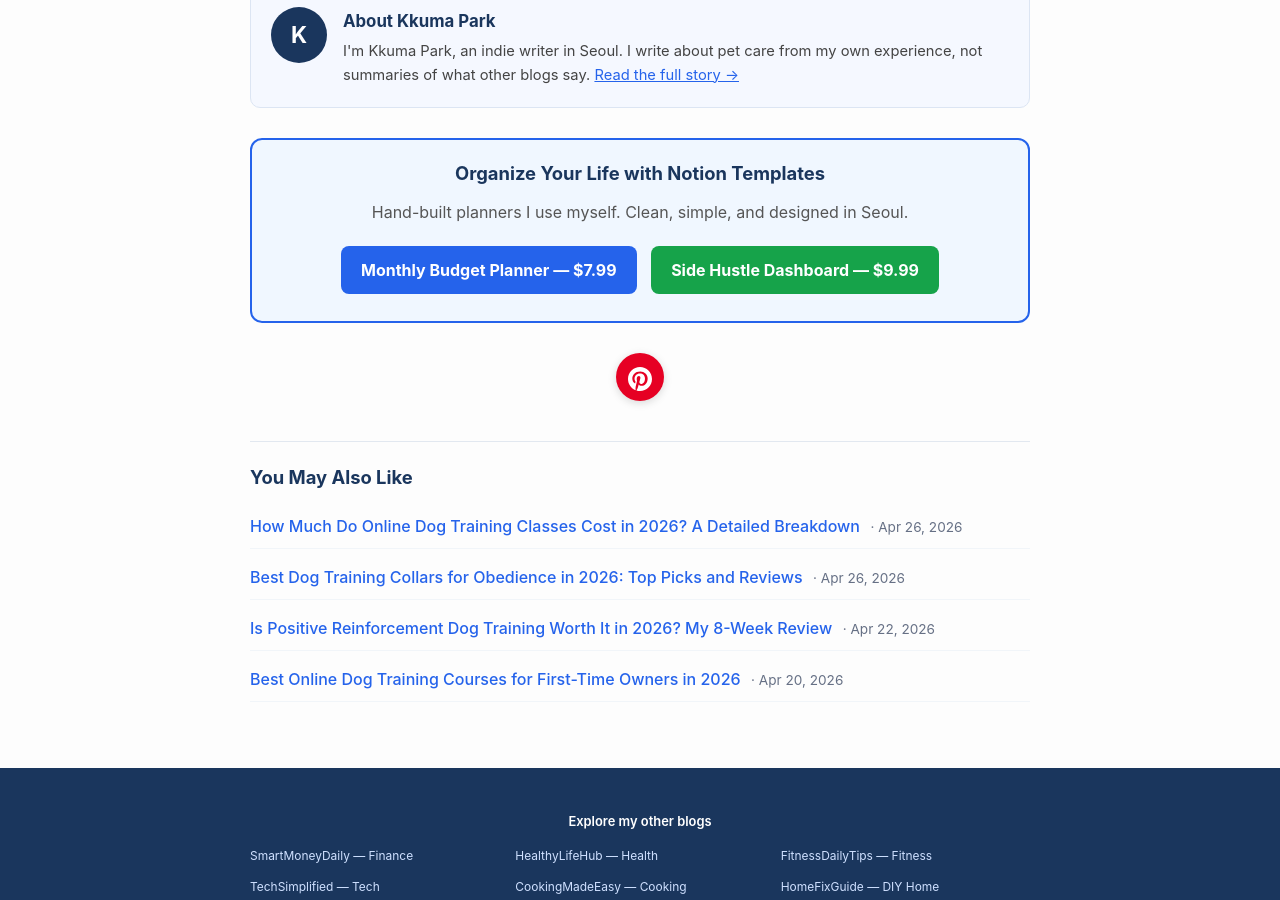
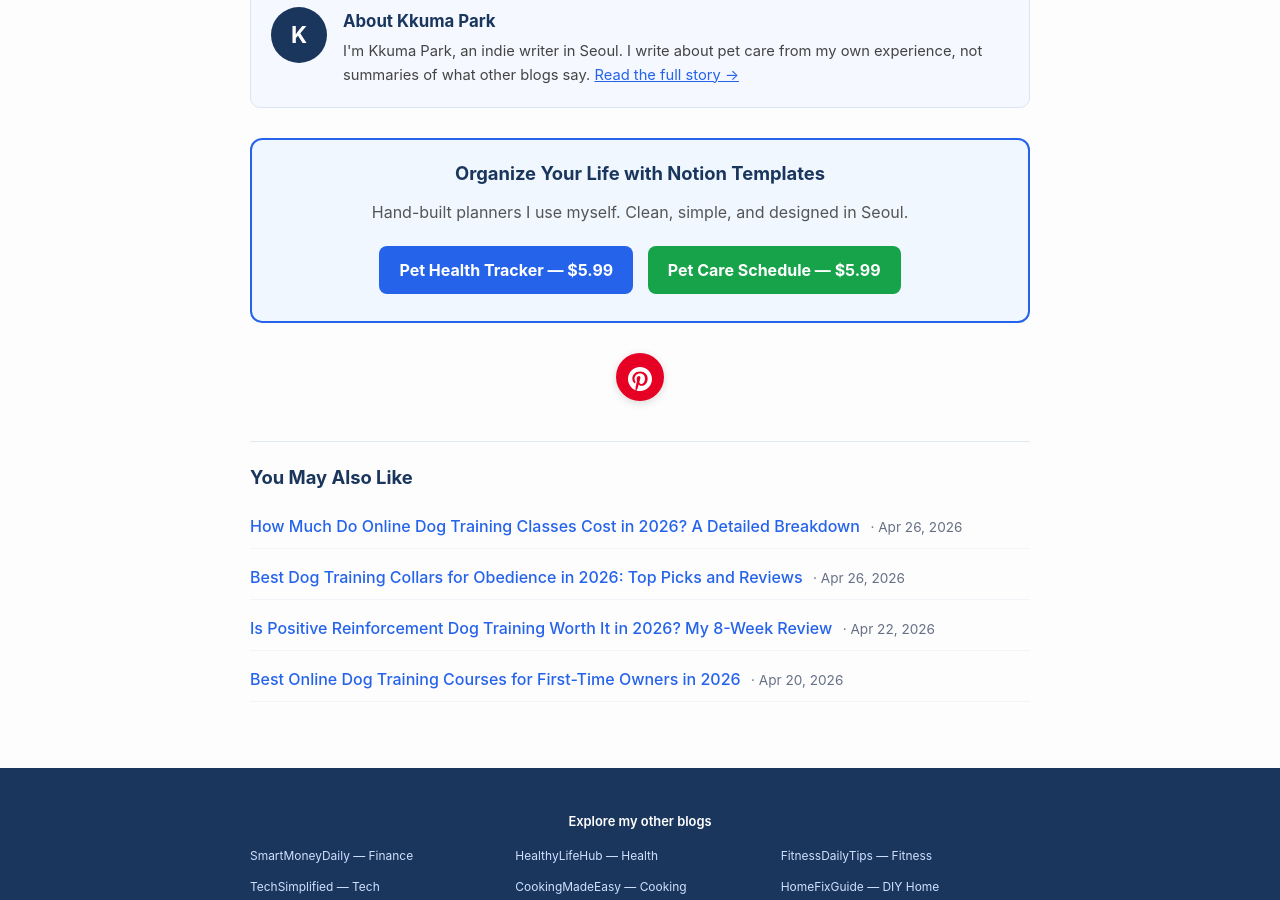
Before and after one commit to Kkumakkuma/PetCarePro, a Jekyll site: the page built from _posts/2026-04-15-10-dog-training-mistakes-owners-make.md, in a window 1280 px wide and 900 px high, scrolled down 3283 px. Built offline with Jekyll 4.4.1, drawn with Linux system fonts in a browser that asks for light colours.

Commit message:
feat: match Gumroad affiliate products to blog topic + UTM tracking
- Replace generic budget-planner/side-hustle with topic-matched products
- Add UTM parameters for click attribution by blog and product
- Improves expected CTR by matching product to reader intent

```diff
--- a/_layouts/post.html
+++ b/_layouts/post.html
@@ -51,8 +51,8 @@ layout: default
   <div style="background: #f0f7ff; border: 2px solid #2563eb; border-radius: 12px; padding: 22px; margin: 30px 0; text-align: center;">
     <h3 style="color: #1a365d; margin-top: 0;">Organize Your Life with Notion Templates</h3>
     <p style="color: #555; margin-bottom: 15px;">Hand-built planners I use myself. Clean, simple, and designed in Seoul.</p>
-    <a href="https://smarttemplatesell.gumroad.com/l/budget-planner" target="_blank" rel="noopener sponsored" style="display: inline-block; background: #2563eb; color: white; padding: 10px 20px; border-radius: 8px; text-decoration: none; font-weight: bold; margin: 5px;">Monthly Budget Planner &mdash; $7.99</a>
-    <a href="https://smarttemplatesell.gumroad.com/l/side-hustle" target="_blank" rel="noopener sponsored" style="display: inline-block; background: #16a34a; color: white; padding: 10px 20px; border-radius: 8px; text-decoration: none; font-weight: bold; margin: 5px;">Side Hustle Dashboard &mdash; $9.99</a>
+    <a href="https://smarttemplatesell.gumroad.com/l/pet-health?utm_source=blog&utm_medium=referral&utm_campaign=PetCarePro&utm_content=pet-health" target="_blank" rel="noopener sponsored" style="display: inline-block; background: #2563eb; color: white; padding: 10px 20px; border-radius: 8px; text-decoration: none; font-weight: bold; margin: 5px;">Pet Health Tracker &mdash; $5.99</a>
+    <a href="https://smarttemplatesell.gumroad.com/l/pet-schedule?utm_source=blog&utm_medium=referral&utm_campaign=PetCarePro&utm_content=pet-schedule" target="_blank" rel="noopener sponsored" style="display: inline-block; background: #16a34a; color: white; padding: 10px 20px; border-radius: 8px; text-decoration: none; font-weight: bold; margin: 5px;">Pet Care Schedule &mdash; $5.99</a>
   </div>
 
   <div style="text-align: center; margin: 20px 0;">
```
